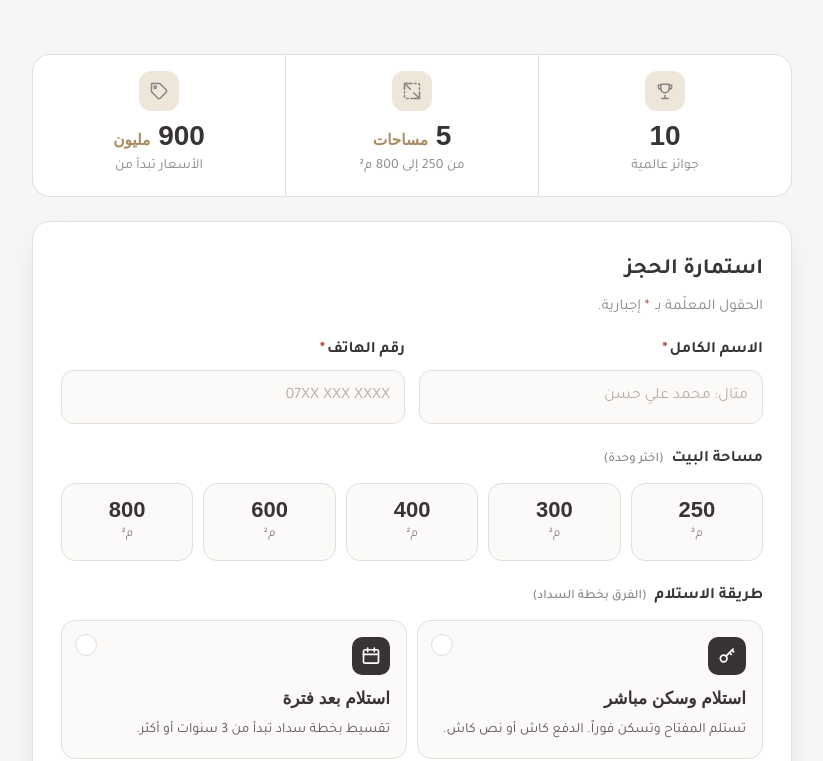
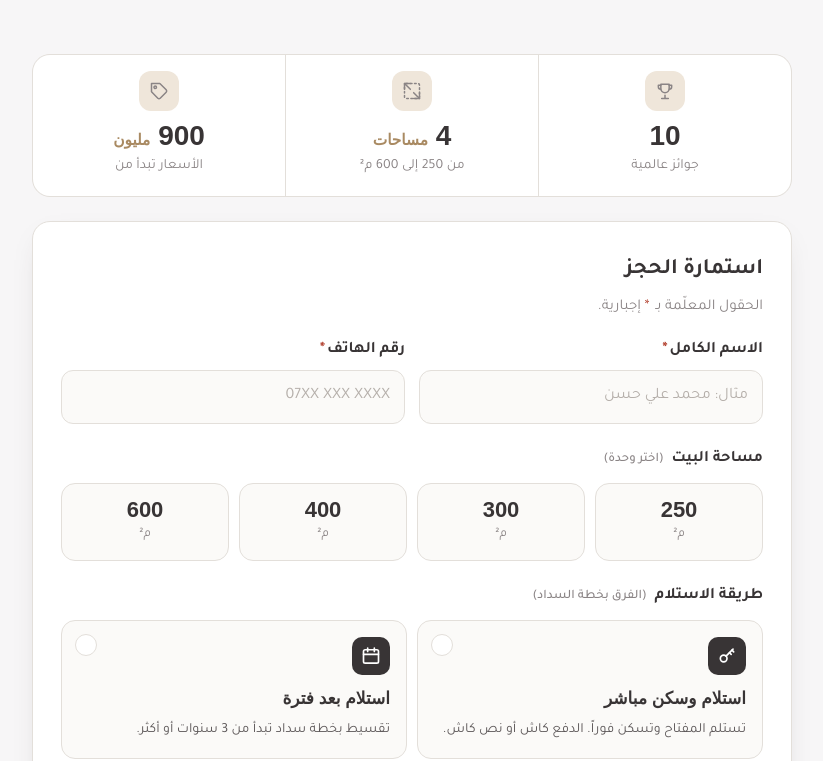
Before and after one commit to mohammedshded/waterfront-form, a plain HTML site: page index.html in a window 1280 px wide. Shown: the part 591-1352 px from the top of the page, without its empty margins (228-1051 px from the left). Drawn offline with Linux system fonts and the light colour scheme; a web font is replaced by a local one.

Commit message:
Remove 800 m² option
Co-Authored-By: Claude Opus 5.5 <noreply@anthropic.com>

```diff
--- a/index.html
+++ b/index.html
@@ -4,7 +4,7 @@
 <meta charset="utf-8">
 <meta name="viewport" content="width=device-width, initial-scale=1, viewport-fit=cover">
 <title>حجز بيوت الووترفرونت</title>
-<meta name="description" content="استمارة حجز بيوت مجمع الووترفرونت السكني — طرح جديد وجوائز أكثر. مساحات 250 إلى 800 م²، والأسعار تبدأ من 900 مليون دينار.">
+<meta name="description" content="استمارة حجز بيوت مجمع الووترفرونت السكني — طرح جديد وجوائز أكثر. مساحات 250 إلى 600 م²، والأسعار تبدأ من 900 مليون دينار.">
 <meta name="theme-color" content="#383435">
 <link rel="preconnect" href="https://fonts.googleapis.com">
 <link rel="preconnect" href="https://fonts.gstatic.com" crossorigin>
@@ -102,8 +102,7 @@
 
   /* option tiles */
   .tiles{display:grid;gap:10px}
-  .tiles.areas{grid-template-columns:repeat(3,1fr)}
-  @media (min-width:560px){ .tiles.areas{grid-template-columns:repeat(5,1fr)} }
+  .tiles.areas{grid-template-columns:repeat(4,1fr)}
   .tile{position:relative}
   .tile input{position:absolute;opacity:0;pointer-events:none}
   .tile label{
@@ -210,7 +209,7 @@
 
     <div class="facts" aria-label="معلومات سريعة">
       <div class="fact"><span class="f-ico" aria-hidden="true"><svg width="20" height="20" viewBox="0 0 24 24" fill="none" stroke="currentColor" stroke-width="1.8" stroke-linecap="round" stroke-linejoin="round"><path d="M8 21h8M12 17v4"/><path d="M7 4h10v5a5 5 0 0 1-10 0V4z"/><path d="M17 5h3v2a3 3 0 0 1-3 3M7 5H4v2a3 3 0 0 0 3 3"/></svg></span><b>10</b><span>جوائز عالمية</span></div>
-      <div class="fact"><span class="f-ico" aria-hidden="true"><svg width="20" height="20" viewBox="0 0 24 24" fill="none" stroke="currentColor" stroke-width="1.8" stroke-linecap="round" stroke-linejoin="round"><path d="M3 3h7M3 3v7M21 21h-7M21 21v-7"/><path d="M3 3l7 7M21 21l-7-7"/><rect x="3" y="3" width="18" height="18" rx="2" stroke-dasharray="2 3"/></svg></span><b>5 <small>مساحات</small></b><span>من 250 إلى 800 م²</span></div>
+      <div class="fact"><span class="f-ico" aria-hidden="true"><svg width="20" height="20" viewBox="0 0 24 24" fill="none" stroke="currentColor" stroke-width="1.8" stroke-linecap="round" stroke-linejoin="round"><path d="M3 3h7M3 3v7M21 21h-7M21 21v-7"/><path d="M3 3l7 7M21 21l-7-7"/><rect x="3" y="3" width="18" height="18" rx="2" stroke-dasharray="2 3"/></svg></span><b>4 <small>مساحات</small></b><span>من 250 إلى 600 م²</span></div>
       <div class="fact"><span class="f-ico" aria-hidden="true"><svg width="20" height="20" viewBox="0 0 24 24" fill="none" stroke="currentColor" stroke-width="1.8" stroke-linecap="round" stroke-linejoin="round"><path d="M20.6 13.4 13.4 20.6a2 2 0 0 1-2.8 0L3 13V3h10l7.6 7.6a2 2 0 0 1 0 2.8z"/><circle cx="7.5" cy="7.5" r="1.5"/></svg></span><b>900 <small>مليون</small></b><span>الأسعار تبدأ من</span></div>
     </div>
 
@@ -243,7 +242,6 @@
               <div class="tile"><input type="radio" name="area" id="a300" value="300"><label for="a300"><span class="area-num">300</span><span class="area-unit">م²</span></label></div>
               <div class="tile"><input type="radio" name="area" id="a400" value="400"><label for="a400"><span class="area-num">400</span><span class="area-unit">م²</span></label></div>
               <div class="tile"><input type="radio" name="area" id="a600" value="600"><label for="a600"><span class="area-num">600</span><span class="area-unit">م²</span></label></div>
-              <div class="tile"><input type="radio" name="area" id="a800" value="800"><label for="a800"><span class="area-num">800</span><span class="area-unit">م²</span></label></div>
             </div>
           </fieldset>
 
```
